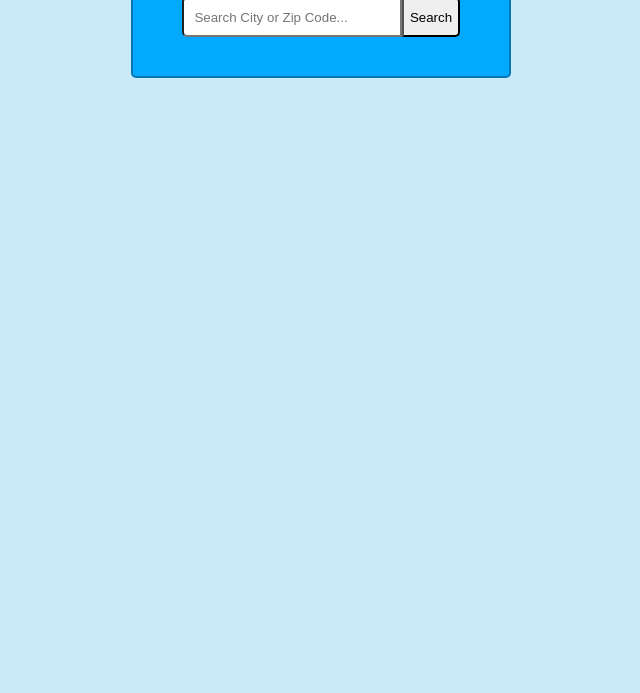
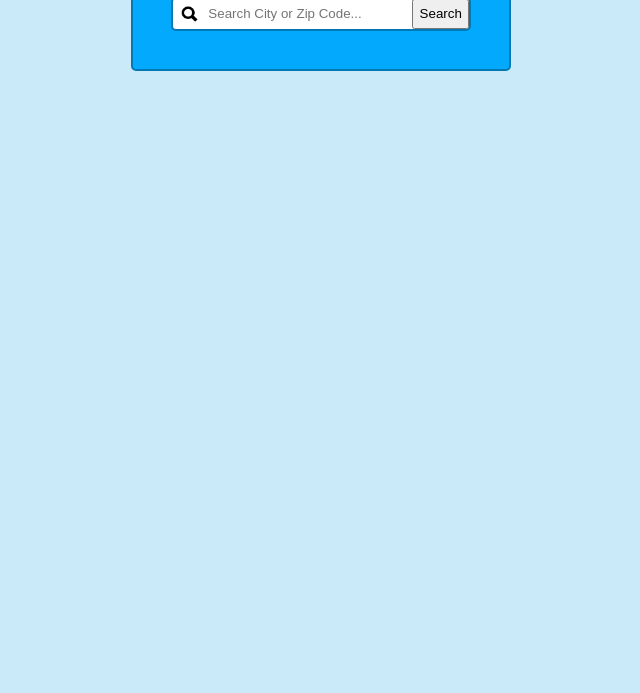
Before and after one commit to dstock3/weatherApp, a website built with webpack: page dist/index.html in a window 1280 px wide. Shown: the part 107-800 px from the top of the page, without its empty margins (319-959 px from the left). Built offline with Linux system fonts and the light colour scheme.

Commit message:
Added search icon and positioned elements accordingly.

```diff
--- a/src/index.js
+++ b/src/index.js
@@ -38,13 +38,14 @@ const getCity = (data) => {
   };
 };
 
+const images = (() => {
+  const clear = `/src/clear.png`;
+  const cloudy = `/src/cloudy.png`;
+  const search = `/src/search.png`;
+  return { clear, cloudy, search }
+})();
+
 const imageGen = (weatherData) => {
-  const images = (() => {
-    const clear = `/src/clear.png`;
-    const cloudy = `/src/cloudy.png`;
-    return { clear, cloudy }
-  })();
-
   if (weatherData === "clear") {
     return images.clear
   } else if (weatherData === "clouds") {
@@ -257,6 +258,10 @@ const searchElements = (() => {
   header.textContent = "WeatherApp";
 
   const searchContainer = elementBuilder("div", "search-container", headContainer);
+
+  const searchImg = elementBuilder("img", "search-img", searchContainer);
+  searchImg.src = images.search;
+
   const searchBar = elementBuilder("input", "search", searchContainer);
   searchBar.setAttribute("type", "text");
   searchBar.setAttribute("placeholder", "Search City or Zip Code...");
--- a/src/style.css
+++ b/src/style.css
@@ -28,20 +28,30 @@ body {
 
 .search-container {
     display: flex;
-    width: 100%;
-    justify-content: center;
+    justify-content: space-between;
+    align-items: center;
+    border-radius: 5px;
+    background-color: white;
+    border: solid 2px #0279b4;
 }
 
 .search {
-    padding: 3.5%;
-    width: 65%;
-    border-bottom-left-radius: 5px;
-    border-top-left-radius: 5px;
+    position: relative;
+    left: 1%;
+    width: 68%;
+    border: none;
+    background-color: transparent;
+    outline: none;
 }
 
 .search-button {
-    border-bottom-right-radius: 5px;
-    border-top-right-radius: 5px;
+    padding: 1.75%;
+}
+
+.search-container img {
+    padding-left: 2%;
+    width: 7%;
+    height: 7%;
 }
 
 .weather-container {
```
Also changed, not shown: dist/59b8bb3b5b195fac2736.png (added), dist/bundle.js, src/search.png (added).
